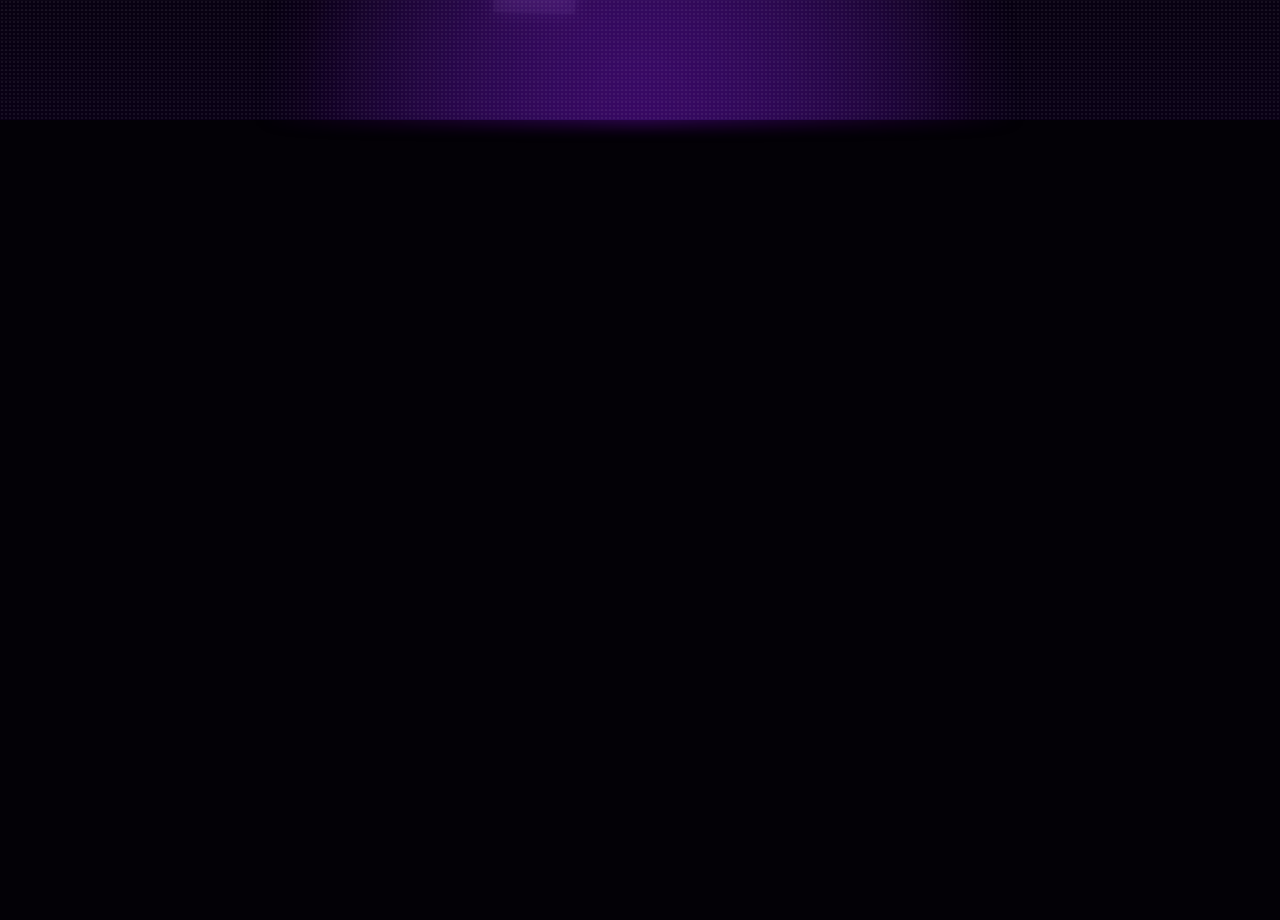
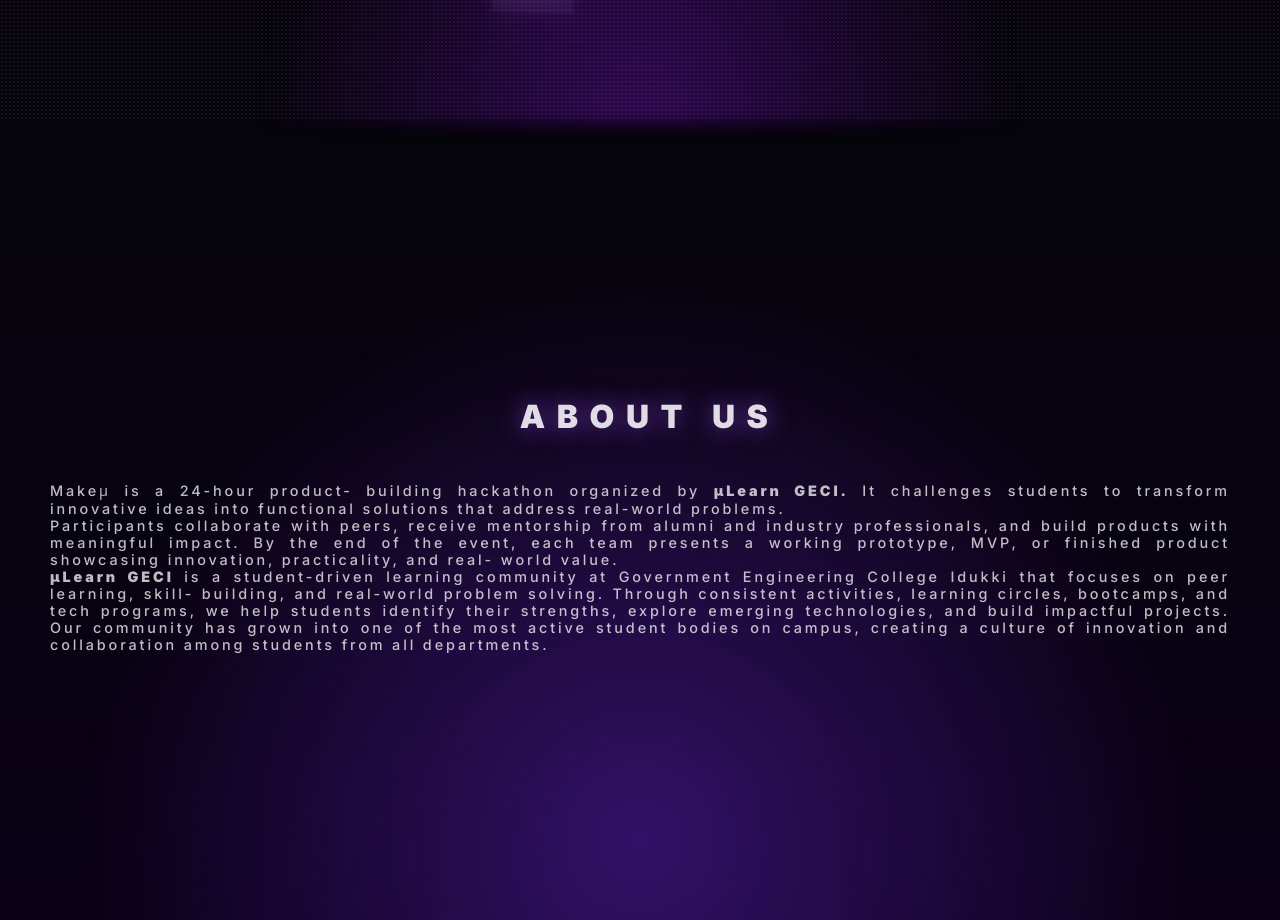
Before and after one commit to malavikhaah/mulearn-hackthon, a React (Vite) app: page / in a window 1280 px wide. Shown: the part 680-1600 px from the top of the page. Before the commit the page ends 800 px from the top, so only its background shows below. Built offline with nearby package versions, Linux system fonts and the light colour scheme.

Commit message:
added About section

```diff
--- a/src/App.css
+++ b/src/App.css
@@ -153,6 +153,8 @@
   animation: scroll-line 1.8s ease-in-out infinite;
 }
 
+
+
 @keyframes aurora-breathe {
   0%, 100% { opacity: 0.8; transform: scale(1); }
   50% { opacity: 1; transform: scale(1.04); }
--- a/src/App.jsx
+++ b/src/App.jsx
@@ -1,5 +1,6 @@
 import React from 'react';
 import './App.css';
+import About from "./sections/About";
 
 function App() {
   return (
@@ -27,6 +28,9 @@
           <i />
         </div>
       </section>
+
+      <About/>
+
     </main>
   );
 }
--- /dev/null
+++ b/src/sections/About.css
@@ -0,0 +1,61 @@
+.about-section{
+
+    position: relative;
+  min-height: 100svh;
+  display: grid;
+  place-items: center;
+  align-content: center;
+  padding: 36px 20px;
+  text-align: center;
+}
+.about-heading{
+    position: relative;
+  z-index: 5;
+  margin: clamp(18px, 2.2vw, 30px) auto 0;
+  color: rgba(255, 255, 255, 0.86);
+  font-size: clamp(0.7rem, 2.5vw, 4rem);
+  line-height: 1;
+  font-weight: 900;
+  letter-spacing: clamp(0.36em, 0.4vw, 0.68em);
+  text-indent: clamp(0.36em, 1.5vw, 0.68em);
+  text-transform: uppercase;
+  text-shadow: 0 0 24px rgba(168, 85, 247, 0.68);
+}
+.about-para{
+
+  position: relative;
+  z-index: 5;
+  margin-top: clamp(34px, 6vh, 72px);
+  color: rgba(255, 255, 255, 0.74);
+  font-size: clamp(0.72rem, 1.3vw, 0.9rem);
+  font-weight: 500;
+  letter-spacing: 0.2em;
+  text-align: justify;
+  margin-left: 30px;
+  margin-right: 30px;
+}
+.mulearn-geci-site{
+  font-weight: 1000;
+  cursor: pointer;
+
+}
+/* Mobile Responsive Styles */
+@media screen and (max-width: 768px) {
+  .about-para {
+    /* 1. Reduce the side margins so the text has room to breathe on small screens */
+    margin-left: 15px;
+    margin-right: 15px;
+
+    /* 2. Bring down the letter-spacing so words don't stretch and break too early */
+    letter-spacing: 0.08em;
+
+    /* 3. Adjust line height so sentences don't overlap on small screens */
+    line-height: 1.6;
+
+    /* 4. Ensure a comfortable minimum text size for mobile reading */
+    font-size: 0.85rem;
+
+    /* 5. Tweak the top margin so it sits closer to the heading on mobile */
+    margin-top: 24px;
+  }
+}
--- /dev/null
+++ b/src/sections/About.jsx
@@ -0,0 +1,49 @@
+import React from 'react';
+import "./About.css";
+function About(){
+return(
+<section className="about-section">
+
+    <p className="about-heading">About us</p>
+    <p className="about-para">Makeμ is a 24-hour product-
+building hackathon organized by <span className="mulearn-geci-site">µLearn GECI.</span> It challenges students
+to transform innovative ideas into
+functional solutions that address
+real-world problems.<br />
+
+
+Participants collaborate with peers,
+receive mentorship from alumni and
+industry professionals, and build
+products with meaningful impact. By
+the end of the event, each team
+presents a working prototype, MVP,
+or finished product showcasing
+innovation, practicality, and real-
+world value.<br />
+<span className="mulearn-geci-site">µLearn GECI</span> is a student-driven
+learning community at Government
+Engineering College Idukki that
+focuses on peer learning, skill-
+building, and real-world problem
+solving. Through consistent activities,
+learning circles, bootcamps, and tech
+programs, we help students identify
+their strengths, explore emerging
+technologies, and build impactful
+projects.
+Our community has grown into one of
+the most active student bodies on
+campus, creating a culture of
+innovation and collaboration among
+students from all departments.
+</p>
+
+
+
+
+
+</section>
+);
+}
+export default About;
```
